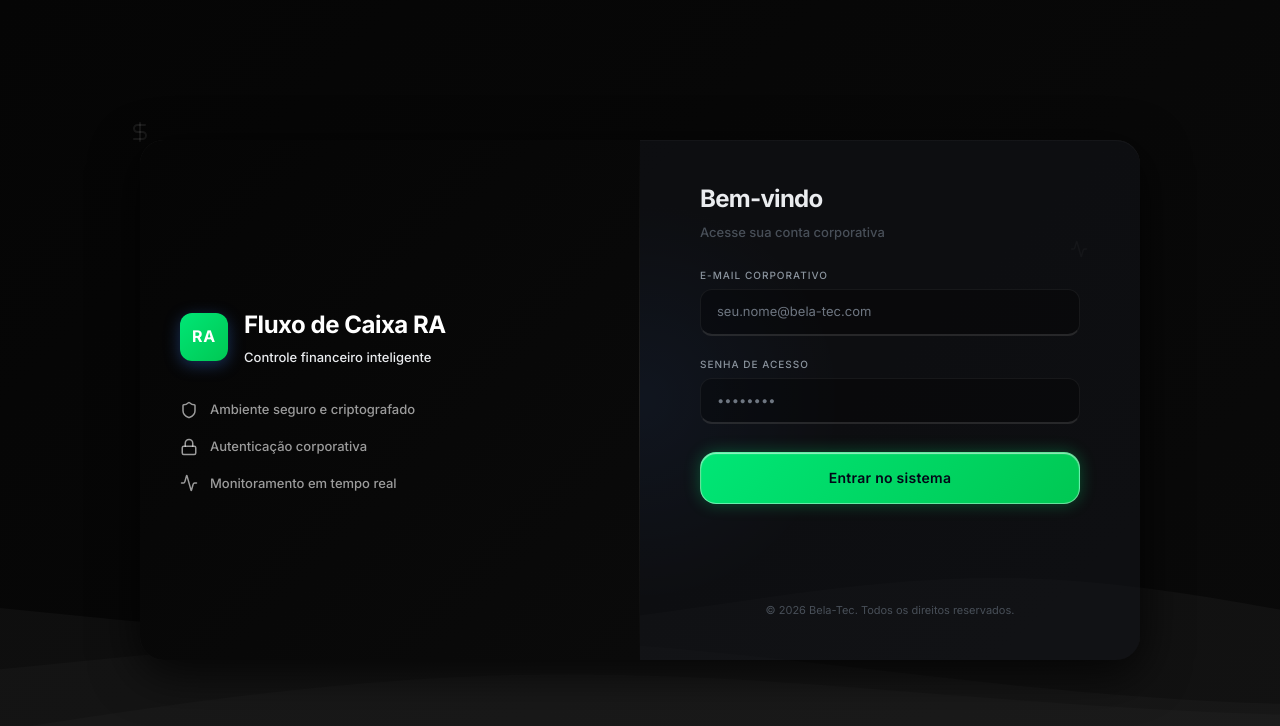
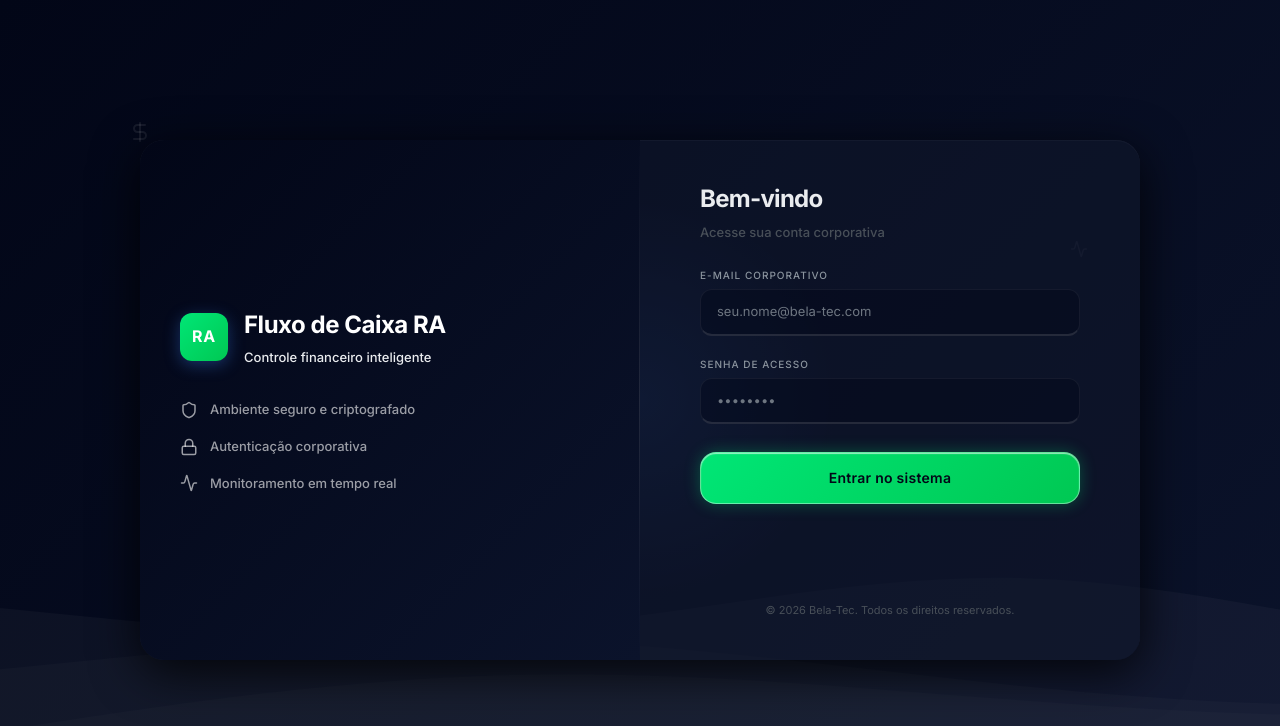
Before and after one commit to waysterMelo/fluxo-caixa-ra, a React (Vite) app in the folder frontend/: page /login in a window 1280 px wide. Shown: the top 726 px of the page. Built offline with nearby package versions, Linux system fonts and the light colour scheme.

Commit message:
fix(ui): aplica corretamente a paleta Ocean Blue sobrepondo os conflitos de CSS anteriores

```diff
--- a/frontend/src/components/Layout.module.css
+++ b/frontend/src/components/Layout.module.css
@@ -1,5 +1,5 @@
 /*
- * Layout — Obsidian Terminal
+ * Layout — Ocean Terminal
  * Sidebar flutuante (Floating Dock), Topbar Glass escurecido (Dynamic Island)
  */
 
@@ -26,12 +26,12 @@
 }
 
 /* ========================================
-   SIDEBAR — Floating Dock (Obsidian Glass)
+   SIDEBAR — Floating Dock (Ocean Glass)
    ======================================== */
 
 .sidebar {
   width: var(--sidebar-expanded-width);
-  background: rgba(17, 19, 24, 0.65);
+  background: rgba(15, 23, 42, 0.65);
   backdrop-filter: blur(24px);
   -webkit-backdrop-filter: blur(24px);
   border: 1px solid var(--border-light);
@@ -259,7 +259,7 @@
   justify-content: space-between;
   gap: var(--spacing-sm);
   min-height: 72px;
-  background: rgba(0, 0, 0, 0.2);
+  background: rgba(2, 6, 23, 0.3);
 }
 
 .userInfo {
@@ -351,7 +351,7 @@
 }
 
 /* ========================================
-   TOPBAR — Dynamic Island (Obsidian Glass)
+   TOPBAR — Dynamic Island (Ocean Glass)
    ======================================== */
 
 .header {
@@ -495,7 +495,6 @@
   max-width: var(--content-max-width);
   width: 100%;
   margin: 0 auto;
-  /* Animação definida no global.css é reaproveitada, ou podemos colocar específica aqui */
   animation: fade-scale-in 0.6s var(--ease-out-expo) forwards;
 }
 
@@ -534,7 +533,7 @@
 
 @media (max-width: 768px) {
   .breadcrumbs {
-    display: none; /* Simplifica em telas muito pequenas */
+    display: none;
   }
 
   .headerRight {
--- a/frontend/src/components/ui/Button.module.css
+++ b/frontend/src/components/ui/Button.module.css
@@ -1,5 +1,5 @@
 /*
- * Button — Obsidian Terminal
+ * Button — Ocean Terminal
  * Neon glow, dark metálico
  */
 
--- a/frontend/src/components/ui/Card.module.css
+++ b/frontend/src/components/ui/Card.module.css
@@ -1,5 +1,5 @@
 /*
- * Card — Obsidian Terminal
+ * Card — Ocean Terminal
  * Smoked glass, bordas translúcidas, inner shadow táctil
  */
 
@@ -33,7 +33,7 @@
 .elevated {
   composes: card;
   box-shadow: var(--shadow-elevated);
-  background: rgba(25, 28, 35, 0.75);
+  background: rgba(30, 41, 59, 0.75);
 }
 
 .hero {
@@ -183,7 +183,7 @@
 .footer {
   padding: var(--spacing-md) var(--spacing-xl);
   border-top: 1px solid var(--border-light);
-  background-color: rgba(0, 0, 0, 0.3);
+  background-color: rgba(2, 6, 23, 0.4);
   font-family: var(--font-mono);
   font-size: 10px;
   text-transform: uppercase;
--- a/frontend/src/components/ui/Input.module.css
+++ b/frontend/src/components/ui/Input.module.css
@@ -1,5 +1,5 @@
 /*
- * Input — Obsidian Terminal
+ * Input — Ocean Terminal
  * Fundo escuro transparente, underline que brilha
  */
 
@@ -31,7 +31,7 @@
   font-family: var(--font-sans);
   font-weight: var(--font-weight-medium);
   color: var(--text-primary);
-  background-color: rgba(0, 0, 0, 0.3);
+  background-color: rgba(2, 6, 23, 0.4);
   border: 1px solid var(--border-default);
   border-bottom: 2px solid var(--border-strong);
   border-radius: var(--radius-lg);
--- a/frontend/src/components/ui/Table.module.css
+++ b/frontend/src/components/ui/Table.module.css
@@ -1,5 +1,5 @@
 /*
- * Table — Obsidian Terminal
+ * Table — Ocean Terminal
  * Header minúsculo, hover de spotlight, linhas quase invisíveis
  */
 
--- a/frontend/src/pages/Conciliacao.module.css
+++ b/frontend/src/pages/Conciliacao.module.css
@@ -1,5 +1,5 @@
 /*
- * Conciliacao — Obsidian Terminal
+ * Conciliacao — Ocean Terminal
  * Painéis Dark Glass e feixes de energia (Neon) para matches
  */
 
@@ -144,7 +144,7 @@
   position: sticky;
   bottom: var(--spacing-lg);
   padding: var(--spacing-lg) var(--spacing-2xl);
-  background: rgba(10, 12, 16, 0.9);
+  background: rgba(11, 19, 43, 0.9);
   backdrop-filter: blur(32px);
   -webkit-backdrop-filter: blur(32px);
   border: 1px solid var(--border-strong);
--- a/frontend/src/pages/Dashboard.module.css
+++ b/frontend/src/pages/Dashboard.module.css
@@ -1,5 +1,5 @@
 /*
- * Dashboard — Obsidian Terminal
+ * Dashboard — Ocean Terminal
  * Hierarquia narrativa focada em dados luminosos
  */
 
--- a/frontend/src/styles/tokens.css
+++ b/frontend/src/styles/tokens.css
@@ -1,24 +1,24 @@
 /*
- * Design Tokens — Fluxo de Caixa RA · Obsidian Terminal
- * Tema: Dark Mode Nativo Premium · Cyber-Minimalista
- * Paleta: Preto absoluto · Obsidian Blue · Cyber Emerald · Violeta Elétrico
+ * Design Tokens — Fluxo de Caixa RA · Ocean Terminal
+ * Tema: Dark Mode Nativo Premium · Ocean Blue
+ * Paleta: Slate 950 · Deep Ocean · Cyber Emerald · Violeta Elétrico
  */
 
 :root {
   /* ========================================
-     PALETA OBSIDIAN (Identidade Premium Dark)
+     PALETA OCEAN (Identidade Premium Dark)
      ======================================== */
 
-  /* Fundos Profundos */
-  --bg-primary: #050505; /* Preto absoluto com textura quase imperceptível */
-  --bg-secondary: #0A0A0A;
-  --bg-tertiary: #111318; /* Obsidian Blue/Black */
-  --bg-panel: rgba(17, 19, 24, 0.6);
-  --bg-elevated: rgba(25, 28, 35, 0.7);
-  --bg-input: rgba(0, 0, 0, 0.2);
-  --bg-hover: rgba(255, 255, 255, 0.04);
-  --bg-active: rgba(255, 255, 255, 0.08);
-  --bg-overlay: rgba(0, 0, 0, 0.8);
+  /* Fundos Profundos (Ocean Blue) */
+  --bg-primary: #020617; /* Slate 950 - Fundo absoluto */
+  --bg-secondary: #0B132B; /* Deep Ocean */
+  --bg-tertiary: #0F172A; /* Slate 900 */
+  --bg-panel: rgba(15, 23, 42, 0.6);
+  --bg-elevated: rgba(30, 41, 59, 0.7);
+  --bg-input: rgba(2, 6, 23, 0.4);
+  --bg-hover: rgba(255, 255, 255, 0.05);
+  --bg-active: rgba(255, 255, 255, 0.1);
+  --bg-overlay: rgba(2, 6, 23, 0.85);
 
   /* Grays (escala metálica para dark mode) */
   --gray-900: #161B22;
@@ -190,9 +190,9 @@
      ======================================== */
   --gradient-primary: linear-gradient(135deg, #00E676 0%, #00C853 100%);
   --gradient-violet: linear-gradient(135deg, #7C3AED 0%, #6D28D9 100%);
-  --gradient-card: linear-gradient(180deg, rgba(20, 22, 28, 0.8) 0%, rgba(10, 12, 16, 0.9) 100%);
-  --gradient-hero: linear-gradient(135deg, #050505 0%, #0A0A0A 100%);
-  --gradient-sidebar: linear-gradient(180deg, rgba(10, 10, 10, 0.8) 0%, rgba(5, 5, 5, 0.95) 100%);
+  --gradient-card: linear-gradient(180deg, rgba(30, 41, 59, 0.8) 0%, rgba(15, 23, 42, 0.9) 100%);
+  --gradient-hero: linear-gradient(135deg, #020617 0%, #0B132B 100%);
+  --gradient-sidebar: linear-gradient(180deg, rgba(15, 23, 42, 0.8) 0%, rgba(2, 6, 23, 0.95) 100%);
 
   /* ========================================
      TRANSIÇÕES (fluidas e naturais)
@@ -218,9 +218,9 @@
      TABELAS (Limpeza Absoluta)
      ======================================== */
   --table-header-bg: transparent;
-  --table-row-hover: rgba(255, 255, 255, 0.02);
-  --table-row-stripe: rgba(255, 255, 255, 0.01);
-  --table-border: rgba(255, 255, 255, 0.04);
+  --table-row-hover: rgba(255, 255, 255, 0.05);
+  --table-row-stripe: rgba(255, 255, 255, 0.02);
+  --table-border: rgba(255, 255, 255, 0.05);
   --table-cell-padding: var(--spacing-sm) var(--spacing-md);
 
   /* ========================================
```
